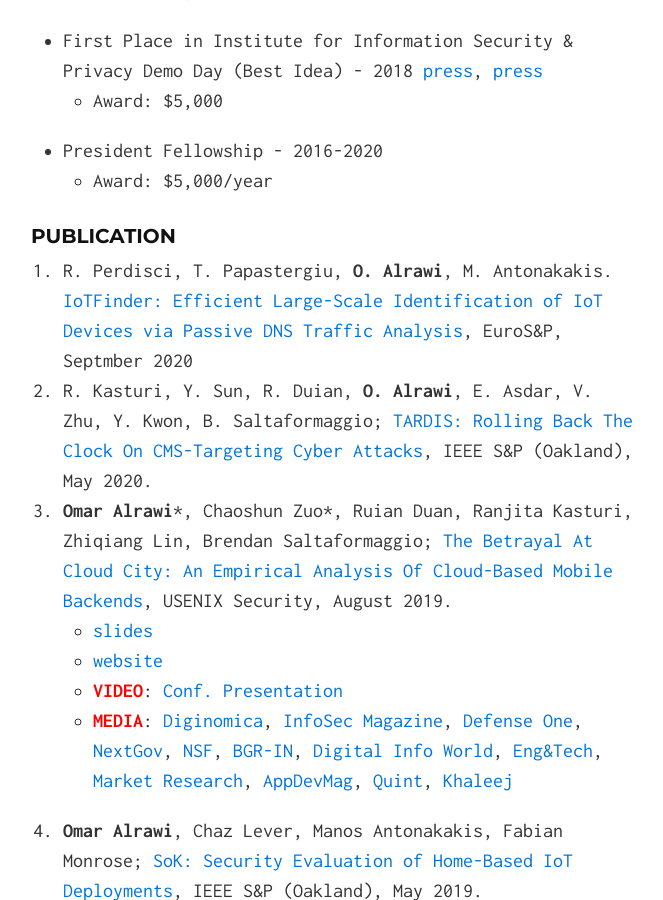
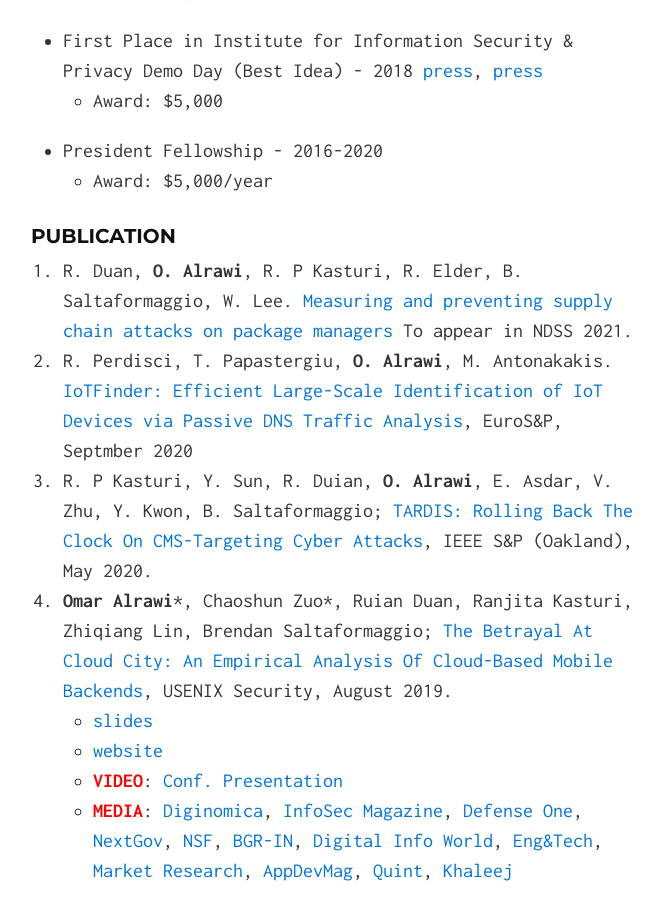
Before and after one commit to alrawi/alrawi.github.io, a Jekyll site: the page built from index.md, in a window 1280 px wide and 900 px high, scrolled down 984 px. Shown: the whole window, without its empty margins (307-970 px from the left). Built offline with Jekyll 4.4.1, drawn with Linux system fonts in a browser that asks for light colours.

Commit message:
Update index.md

```diff
--- a/index.md
+++ b/index.md
@@ -26,8 +26,9 @@ Additionally, I am investigating malware threats affecting IoT, mobile apps, and
   * Award: $5,000/year
 
 ### Publication
+1. R. Duan, __O. Alrawi__, R. P Kasturi, R. Elder, B. Saltaformaggio, W. Lee. [Measuring and preventing supply chain attacks on package managers](/#) To appear in NDSS 2021.
 1. R. Perdisci, T. Papastergiu, __O. Alrawi__, M. Antonakakis. [IoTFinder: Efficient Large-Scale Identification of IoT Devices via Passive DNS Traffic Analysis](/static/papers/IoTFinder-ESP20.pdf), EuroS&P, Septmber 2020
-1. R. Kasturi, Y. Sun, R. Duian, __O. Alrawi__, E. Asdar, V. Zhu, Y. Kwon, B. Saltaformaggio; [TARDIS: Rolling Back The Clock On CMS-Targeting Cyber Attacks](/static/papers/kasturi_tardis_sp20.pdf), IEEE S&P (Oakland), May 2020.
+1. R. P Kasturi, Y. Sun, R. Duian, __O. Alrawi__, E. Asdar, V. Zhu, Y. Kwon, B. Saltaformaggio; [TARDIS: Rolling Back The Clock On CMS-Targeting Cyber Attacks](/static/papers/kasturi_tardis_sp20.pdf), IEEE S&P (Oakland), May 2020.
 1. __Omar Alrawi__{::nomarkdown}*{:/}, Chaoshun Zuo{::nomarkdown}*{:/}, Ruian Duan, Ranjita Kasturi, Zhiqiang Lin, Brendan Saltaformaggio; [The Betrayal At Cloud City: An Empirical Analysis Of Cloud-Based Mobile Backends](/static/papers/alrawi_cloudcity_sec19.pdf), USENIX Security, August 2019.
   * [slides](/static/slides/USESEC_cloudcity_aug_19.pdf)
   * [website](https://mobilebackend.vet)
```
